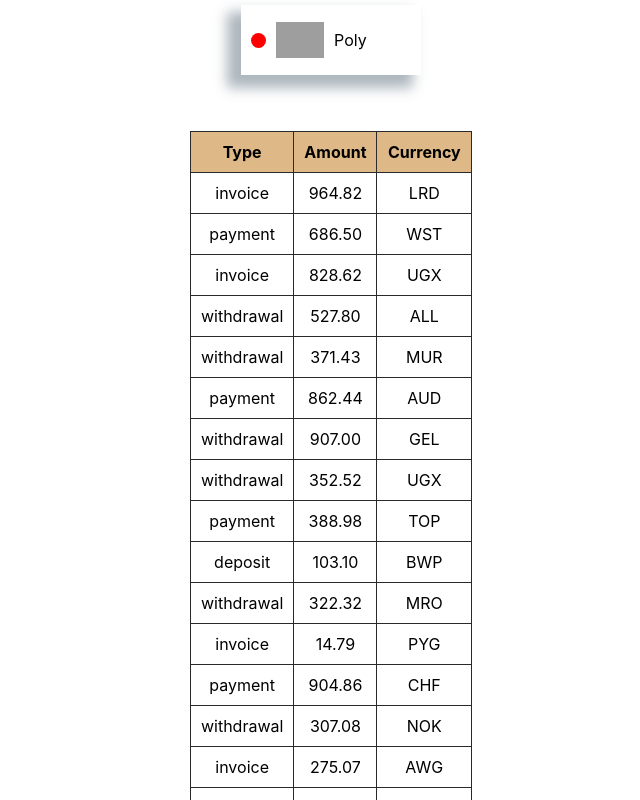
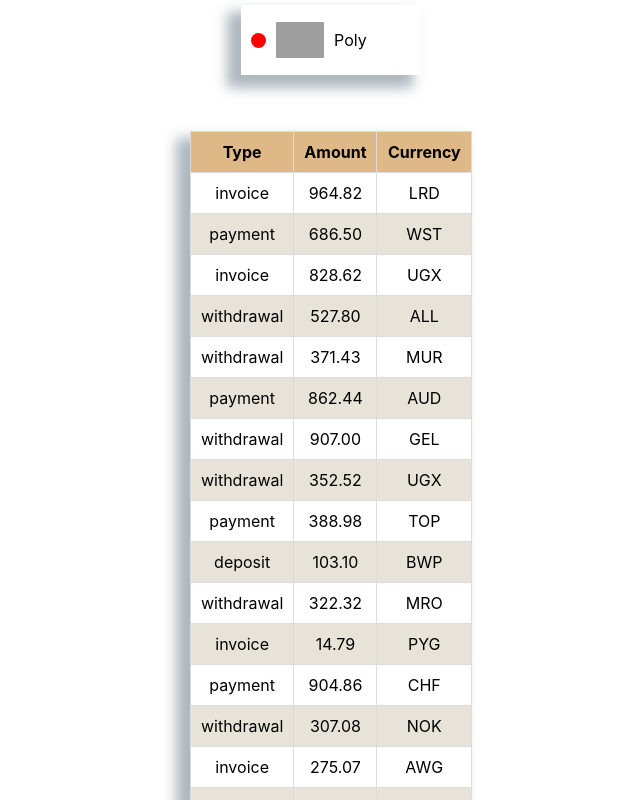
Before and after one commit to LysovMaxim/goit-react-hw-01-components, a React (Create React App) app: page / in a window 1280 px wide. Shown: the part 1020-1820 px from the top of the page, without its empty margins (309-949 px from the left). Built offline with nearby package versions, Linux system fonts and the light colour scheme; grey boxes are pictures that could not be loaded.

Commit message:
Добавив оформлення в четвертий компонент та прибрав кому в компоненті App

```diff
--- a/src/components/App.jsx
+++ b/src/components/App.jsx
@@ -19,7 +19,7 @@ export const App = () => {
       />
       <Statistics title="Upload stats" stats={data} />
       <FriendList friends={friends} />
-      <TransactionHistory items={transactions} />;
+      <TransactionHistory items={transactions} />
     </div>
   );
 };
--- a/src/components/TransactionHistory/TransactionHistory.module.css
+++ b/src/components/TransactionHistory/TransactionHistory.module.css
@@ -1,5 +1,7 @@
 .transactionHistory {
   margin: 0 auto;
+  margin-bottom: 30px;
+  box-shadow: -11px 10px 12px 3px rgba(34, 60, 80, 0.37);
 }
 
 table {
@@ -9,10 +11,14 @@ table {
 table th,
 table td {
   padding: 10px;
-  border: 1px solid #2a2a2a;
+  border: 1px solid #dcdcdc;
   text-align: center;
 }
 
 tr th {
   background-color: burlywood;
 }
+
+tr:nth-child(even) {
+  background-color: rgb(232, 227, 217);
+}
```
